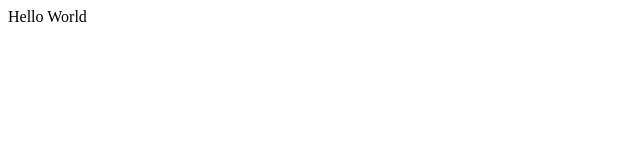
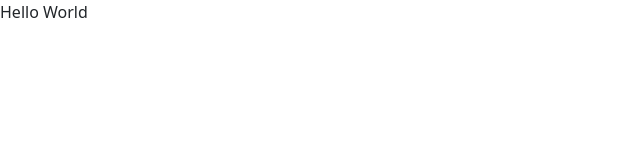
Before and after one commit to GNobroga/angularjs, a website built with webpack: page src/index.html in a window 1280 px wide. Shown: the full height of the page, 0-640 px from the left. Built offline with nearby package versions, Linux system fonts and the light colour scheme; some packages are replaced by stand-ins of ours.

Commit message:
chore: Adicionando bootstrap

```diff
--- a/package.json
+++ b/package.json
@@ -20,6 +20,7 @@
   "description": "",
   "dependencies": {
     "angular": "^1.8.2",
+    "bootstrap": "^5.3.6",
     "css-loader": "^7.1.2",
     "html-loader": "^5.1.0",
     "html-webpack-plugin": "^5.6.3",
--- a/src/index.html
+++ b/src/index.html
@@ -3,6 +3,7 @@
     <head>
         <meta name="viewport" content="width=device-width, initial-scale=1"/>
         <meta charset="UTF-8"/>
+        <link rel="stylesheet" href="style.css" type="text/css">
         <title>AngularJS</title>
     </head>
     <body ng-controller="appCtrl">
--- a/src/script.js
+++ b/src/script.js
@@ -1,3 +1,4 @@
+import 'bootstrap/dist/css/bootstrap.css';
 import angular from "angular";
 
 angular.module('app', []);
```
Also changed, not shown: README.md (added), src/style.css (added), 1 other file.
